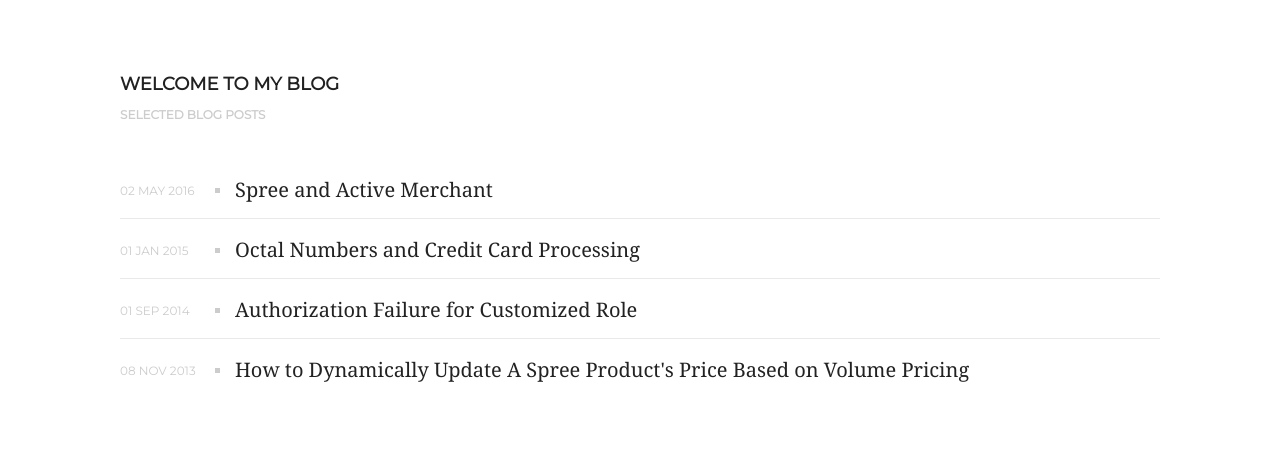
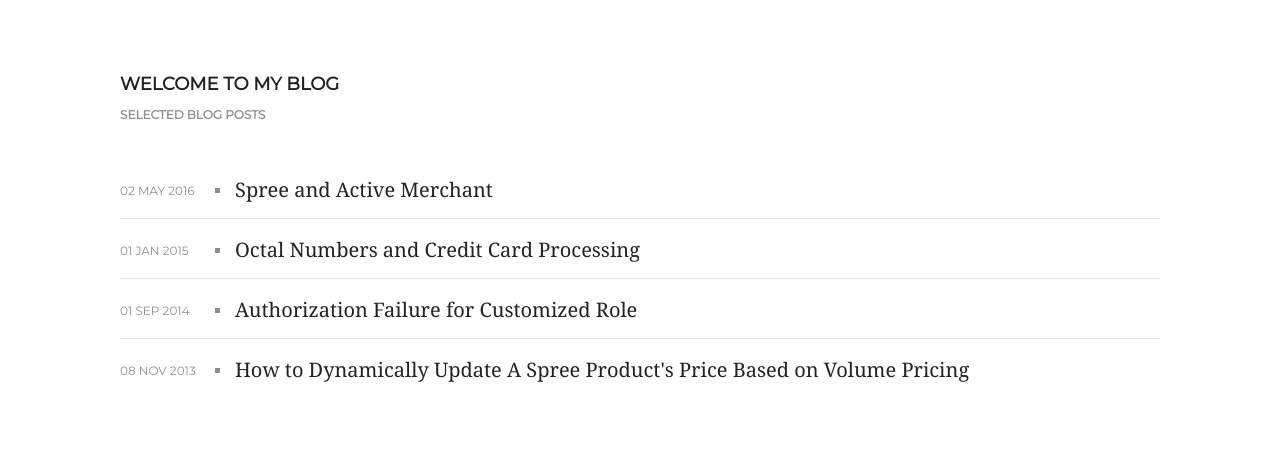
Before and after one commit to mattjg908/mattjg908.github.com, a Jekyll site: the page built from blog/index.html, in a window 1280 px wide. Shown: the part 278-742 px from the top of the page. Built offline with Jekyll 4.4.1, drawn with Linux system fonts in a browser that asks for light colours; some web fonts are replaced.

Commit message:
Make grey darker

```diff
--- a/css/style.css
+++ b/css/style.css
@@ -2,7 +2,7 @@
 -----   Reset   -----
 ------------------------------------------*/
 
-html,body,div,span,object,iframe,h1,h2,h3,h4,h5,h6,p,blockquote,pre,abbr,address,cite,code,del,dfn,em,img,ins,kbd,q,samp,small,strong,sub,sup,var,b,i,dl,dt,dd,ol,ul,li,fieldset,form,label,legend,table,caption,tbody,tfoot,thead,tr,th,td,article,aside,canvas,details,figcaption,figure,footer,header,hgroup,menu,nav,section,summary,time,mark,audio,video{margin:0;padding:0;border:0;outline:0;font-size:100%;vertical-align:baseline;background:transparent}body{line-height:1}article,aside,details,figcaption,figure,footer,header,hgroup,menu,nav,section{display:block}nav ul{list-style:none}blockquote,q{quotes:none}blockquote:before,blockquote:after,q:before,q:after{content:none}a{margin:0;padding:0;font-size:100%;vertical-align:baseline;background:transparent}ins{background-color:#ff9;color:#000;text-decoration:none}mark{background-color:#ff9;color:#000;font-style:italic;font-weight:bold}del{text-decoration:line-through}abbr[title],dfn[title]{border-bottom:1px dotted;cursor:help}table{border-collapse:collapse;border-spacing:0}hr{display:block;height:1px;border:0;border-top:1px solid #ccc;margin:1em 0;padding:0}input,select{vertical-align:middle}.clearfix:before,.clearfix:after{content:" ";display:table;}.clearfix:after {clear:both;}html,body{height:100%;overflow-x:hidden;}
+html,body,div,span,object,iframe,h1,h2,h3,h4,h5,h6,p,blockquote,pre,abbr,address,cite,code,del,dfn,em,img,ins,kbd,q,samp,small,strong,sub,sup,var,b,i,dl,dt,dd,ol,ul,li,fieldset,form,label,legend,table,caption,tbody,tfoot,thead,tr,th,td,article,aside,canvas,details,figcaption,figure,footer,header,hgroup,menu,nav,section,summary,time,mark,audio,video{margin:0;padding:0;border:0;outline:0;font-size:100%;vertical-align:baseline;background:transparent}body{line-height:1}article,aside,details,figcaption,figure,footer,header,hgroup,menu,nav,section{display:block}nav ul{list-style:none}blockquote,q{quotes:none}blockquote:before,blockquote:after,q:before,q:after{content:none}a{margin:0;padding:0;font-size:100%;vertical-align:baseline;background:transparent}ins{background-color:#ff9;color:#000;text-decoration:none}mark{background-color:#ff9;color:#000;font-style:italic;font-weight:bold}del{text-decoration:line-through}abbr[title],dfn[title]{border-bottom:1px dotted;cursor:help}table{border-collapse:collapse;border-spacing:0}hr{display:block;height:1px;border:0;border-top:1px solid #8E8E8E;margin:1em 0;padding:0}input,select{vertical-align:middle}.clearfix:before,.clearfix:after{content:" ";display:table;}.clearfix:after {clear:both;}html,body{height:100%;overflow-x:hidden;}
 
 /* --------------------------------------
 -----   COLORS   -----
@@ -86,8 +86,8 @@ body {
 }
 a {
 	text-decoration: none;
-	color: #ccc;
-	border-bottom: 1px dotted #ccc;
+	color: #8E8E8E;
+	border-bottom: 1px dotted #8E8E8E;
 }
 p {
 	margin: 40px 0;
@@ -221,7 +221,7 @@ h4 + p {
 .section-subtitle {
 	font-size: 12px;
 	line-height: 18px;
-	color: #ccc;
+	color: #8E8E8E;
 	text-transform: uppercase;
 	font-weight: 700;
 	display: block;
@@ -370,7 +370,7 @@ h4 + p {
 #posts-list time {
 	font-size: 12px;
 	line-height: 12px;
-	color: #ccc;
+	color: #8E8E8E;
 	width: 115px;
 	text-transform: uppercase;
 	float: left;
@@ -381,7 +381,7 @@ h4 + p {
 	content: "";
 	width: 5px;
 	height: 5px;
-	background: #ccc;
+	background: #8E8E8E;
 	float: right;
 	margin: 3px 15px 0 0;
 }
@@ -527,13 +527,13 @@ figcaption {
 .projects-list span {
 	font-size: 12px;
 	line-height: 12px;
-	color: #ccc;
+	color: #8E8E8E;
 	text-transform: uppercase;
 	font-weight: 400;
 }
 
 .projects-list a:hover {
-	box-shadow: 6px 5px 0 0 #ccc;
+	box-shadow: 6px 5px 0 0 #8E8E8E;
 }
 .projects-list a:hover .caption {
 	opacity: 1;
```
